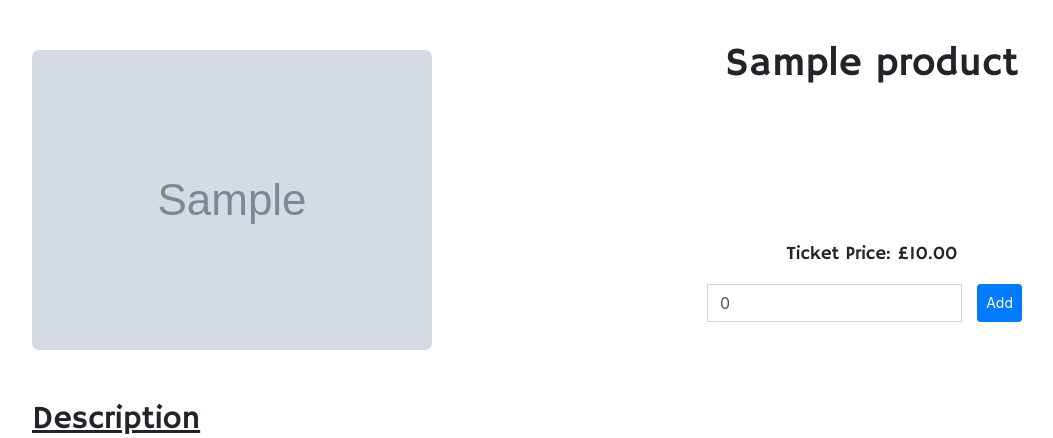
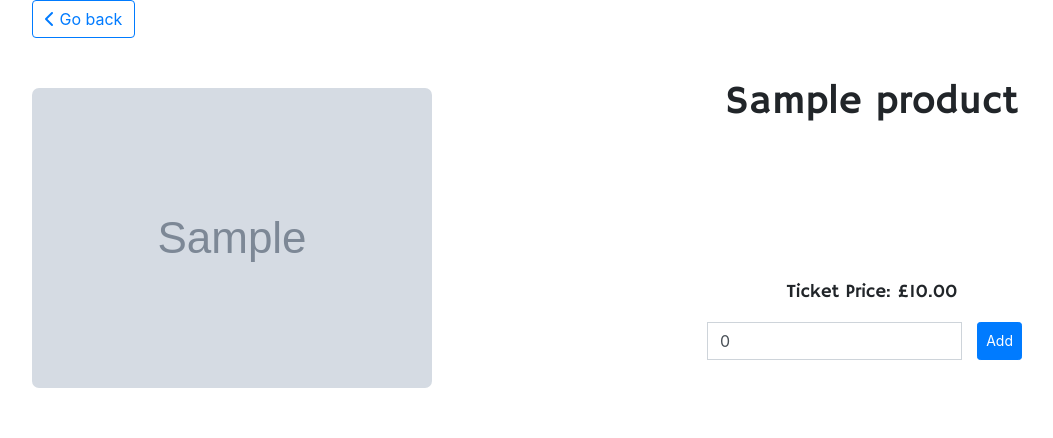
Before and after one commit to msped/projectparts, a Django app: page /tickets/1/ in a window 1280 px wide. Shown: the part 76-514 px from the top of the page, without its empty margins (53-1106 px from the left). Run offline with Django 3.2, Linux system fonts and the light colour scheme; tables that the repository leaves empty hold one stand-in row (values such as "Sample post"); grey boxes marked "Sample" are stand-in pictures; some libraries are stand-ins or nearby versions.

Commit message:
Added go back button on product detail page

```diff
--- a/products/templates/product_detail.html
+++ b/products/templates/product_detail.html
@@ -9,7 +9,11 @@
 
 {% block content %}
 
+
 <div class="row">
+    <div class="col-12">
+        <a class="btn btn-outline-primary" href="{{ request.META.HTTP_REFERER }}"><i class="fas fa-chevron-left"></i> Go back</a>
+    </div>
     <div class="col-lg-6 col-md-6 col-sm-12 col-12">
         <img src="{{ product.img.url }}" class="img-fluid" alt="{{ product.name }}">
     </div>
```
